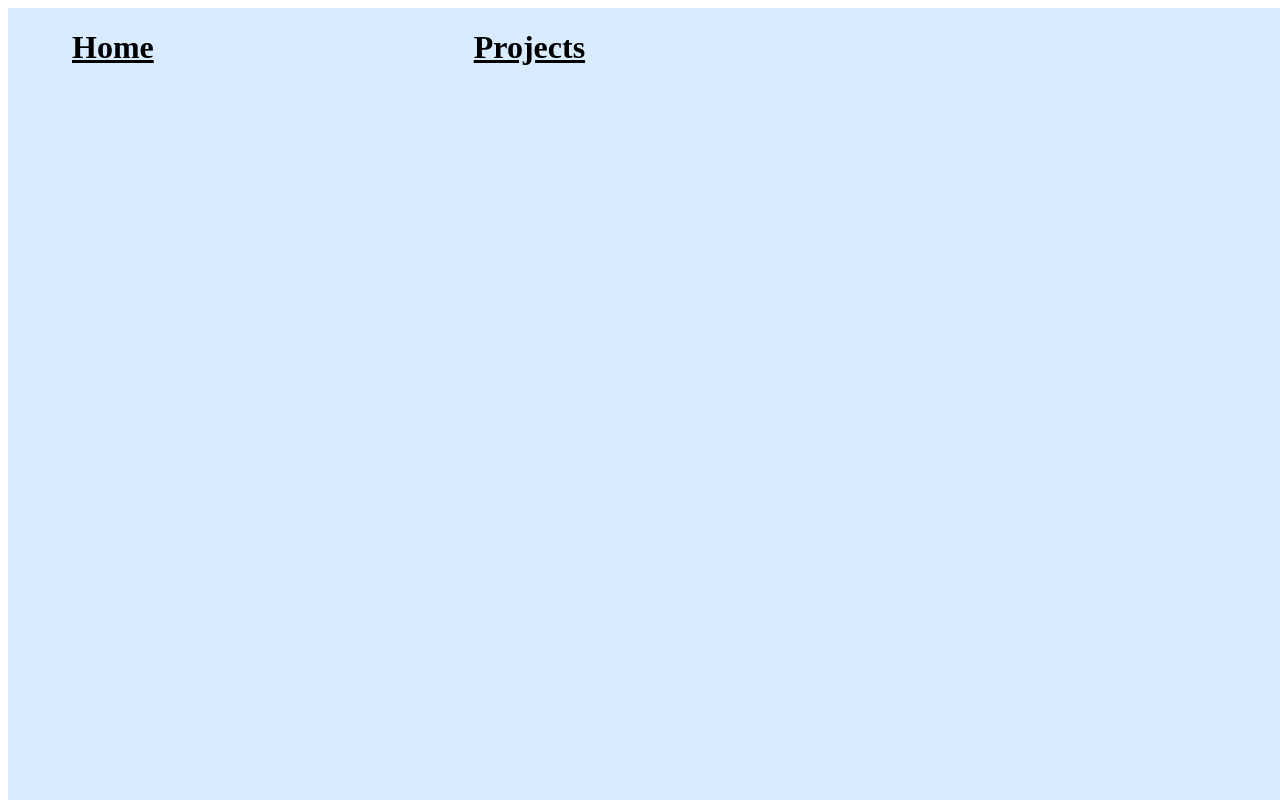
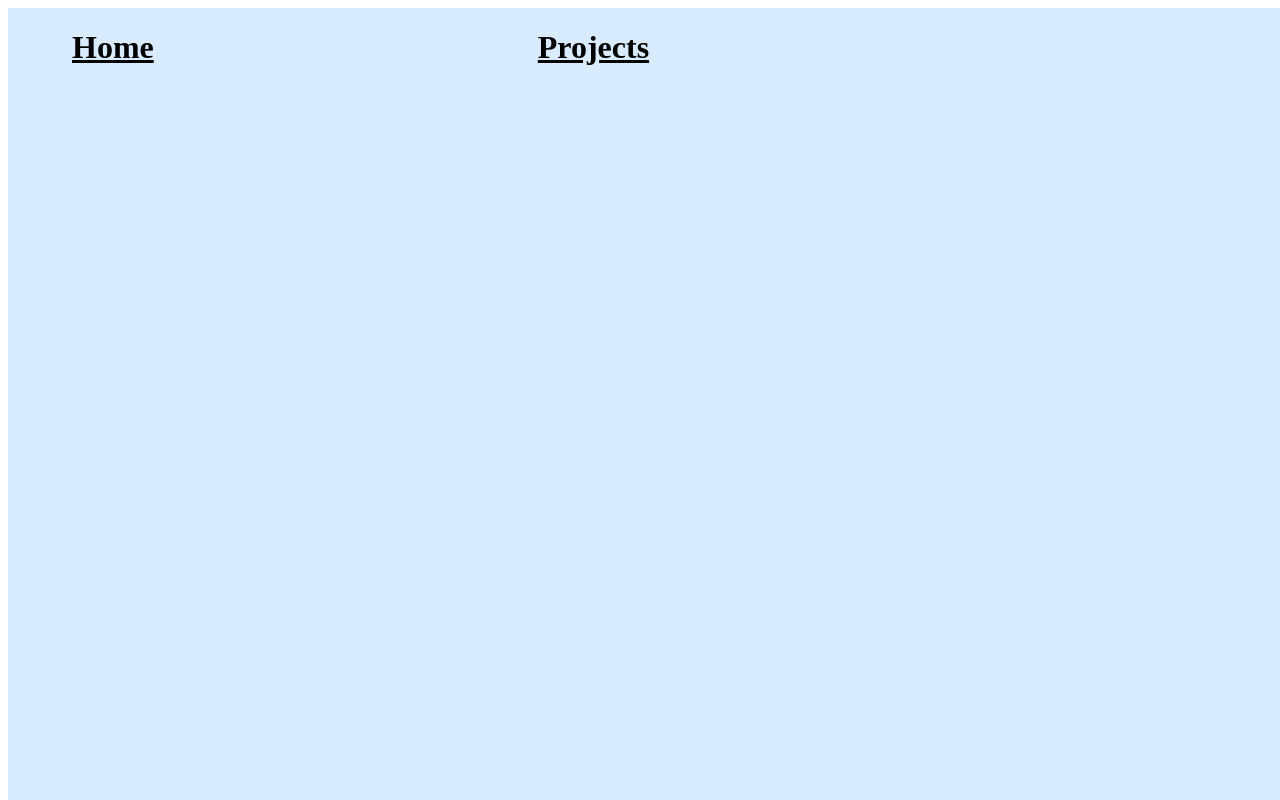
Before and after one commit to r-y4n/webapp, a Next.js app: page /projects in a window 1280 px wide. Built offline with nearby package versions, Linux system fonts and the light colour scheme.

Commit message:
Update styles.module.css

```diff
--- a/styles/styles.module.css
+++ b/styles/styles.module.css
@@ -54,7 +54,7 @@
     height: 10vw;
     text-align: center;
     display: flex;
-    gap: 25vw;
+    gap: 30vw;
     padding-left: 5vw;
     padding-right: 5vw;
   }
```
